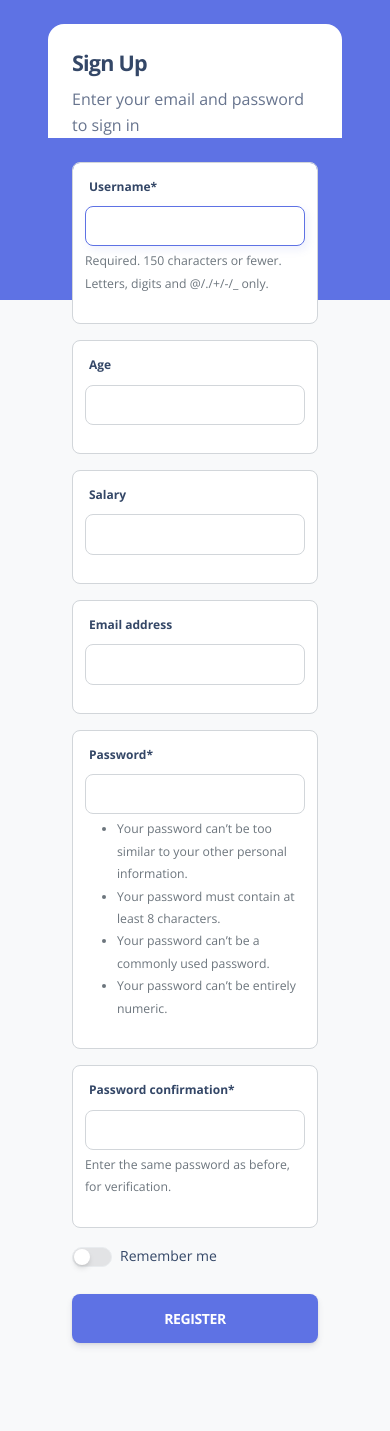
After one commit to ve-saurabh/Project-Management-System, a Django app: page /user/developer-register/ in a window 390 px wide. The commit adds this page. Run offline with Django 5.2, Linux system fonts and the light colour scheme; some libraries are stand-ins or nearby versions.

Commit message:
[9 Mar] [v2] adding developer dashoboard, registration and login form

```diff
--- a/pms/templates/base.html
+++ b/pms/templates/base.html
@@ -19,6 +19,7 @@
 
   <!-- CSS Files -->
   <script src="https://cdn.jsdelivr.net/npm/chart.js"></script>
+  <script src="https://code.jquery.com/jquery-3.6.0.min.js"></script>
 </head>
 <body class="g-sidenav-show bg-gray-100">
     <div class="min-height-300 bg-primary position-absolute w-100"></div>
--- /dev/null
+++ b/pms/templates/user/developer_register.html
@@ -0,0 +1,128 @@
+{% extends "../base.html" %}
+{% load static %}
+{% block content %}
+{% load crispy_forms_tags %}
+
+{% block navbar %}
+
+{% endblock navbar %}
+{% block nav %}
+
+{% endblock nav %}
+
+<main class="main-content mt-0 ps">
+  <section>
+    <div class="page-header min-vh-100">
+      <div class="container">
+        <div class="row">
+          <div class="col-xl-4 col-lg-5 col-md-7 d-flex flex-column mx-lg-0 mx-auto">
+            <div class="card card-plain" >
+              <div class="card-header pb-0 text-start">
+                <h4 class="font-weight-bolder">Sign Up</h4>
+                <p class="mb-0">Enter your email and password to sign in</p>
+              </div>
+
+              <div class="card-body">
+                <form role="form" method ="POST">
+                    {% csrf_token %}
+                    <div class="mb-3">
+                        <div class = "form-control form-control-lg">
+                        {{form.username|as_crispy_field}}
+                        </div>
+                      </div>
+
+                      <div class="mb-3">
+                        <div class = "form-control form-control-lg">
+                        {{form.age|as_crispy_field}}
+                        </div>
+                      </div>
+
+                      <div class="mb-3">
+                        <div class = "form-control form-control-lg">
+                        {{form.salary|as_crispy_field}}
+                        </div>
+                      </div>
+
+                    <div class="mb-3">
+                      <div class = "form-control form-control-lg">
+                        {{form.email|as_crispy_field}}
+                      </div>
+                    </div>
+
+                    <div class="mb-3">
+                      <div class = "form-control form-control-lg">
+                        {{form.password1|as_crispy_field}}
+                      </div>
+                    </div>
+
+                    <div class="mb-3">
+                      <div class = "form-control form-control-lg">
+                        {{form.password2|as_crispy_field}}
+                      </div>
+                    </div>
+
+                    <div class="form-check form-switch">
+                      <input
+                        class="form-check-input"
+                        type="checkbox"
+                        id="rememberMe"/>
+                      <label class="form-check-label" for="rememberMe">
+                        Remember me
+                      </label>
+                    </div>
+
+                    <div class="text-center">
+                      {% comment %} <button
+                        type="button"
+                        class="btn btn-lg btn-primary btn-lg w-100 mt-4 mb-0"
+                      >
+                        Sign in
+                      </button> {% endcomment %}
+                      <input type = "submit" value ="REGISTER" class="btn btn-lg btn-primary btn-lg w-100 mt-4 mb-0">
+                    </div>
+                  </form>
+                </div>
+              <div class="card-footer text-center pt-0 px-lg-2 px-1">
+                {% comment %} <p class="mb-4 text-sm mx-auto">
+                  Don't have an account?
+                  <a
+                    href="javascript:;"
+                    class="text-primary text-gradient font-weight-bold"
+                    >Sign up</a
+                  > {% endcomment %}
+                </p>
+              </div>
+            </div>
+          </div>
+          <div
+            class="col-6 d-lg-flex d-none h-100 my-auto pe-0 position-absolute top-0 end-0 text-center justify-content-center flex-column"
+          >
+            <div
+              class="position-relative bg-gradient-primary h-100 m-3 px-7 border-radius-lg d-flex flex-column justify-content-center overflow-hidden"
+              style="
+                background-image: url('https://raw.githubusercontent.com/creativetimofficial/public-assets/master/argon-dashboard-pro/assets/img/signin-ill.jpg');
+                background-size: cover;
+              "
+            >
+              <span class="mask bg-gradient-primary opacity-6"></span>
+              <h4 class="mt-5 text-white font-weight-bolder position-relative">
+                "Attention is the new currency"
+              </h4>
+              <p class="text-white position-relative">
+                The more effortless the writing looks, the more effort the
+                writer actually put into the process.
+              </p>
+            </div>
+          </div>
+        </div>
+      </div>
+    </div>
+  </section>
+  <div class="ps__rail-x" style="left: 0px; bottom: 0px">
+    <div class="ps__thumb-x" tabindex="0" style="left: 0px; width: 0px"></div>
+  </div>
+  <div class="ps__rail-y" style="top: 0px; right: 0px">
+    <div class="ps__thumb-y" tabindex="0" style="top: 0px; height: 0px"></div>
+  </div>
+</main>
+{% endblock content %}
--- a/pms/user/urls.py
+++ b/pms/user/urls.py
@@ -9,4 +9,5 @@ urlpatterns = [
     path('manager-dashboard/', views.ManagerDashboardView.as_view(), name="manager-dashboard"),
     path('developer-dashboard/', views.DeveloperDashboardView.as_view(),name="developer-dashboard"),
     path('logout/', LogoutView.as_view(next_page = "login"), name="logout"),
+    path('developer-register/', views.DeveloperRegisterView.as_view(), name="developer-register"),
 ]
--- a/pms/user/views.py
+++ b/pms/user/views.py
@@ -15,7 +15,10 @@ from django.contrib.auth.decorators import login_required
 from django.utils.decorators import method_decorator
 from project.models import Project
 from django.contrib import messages
-# Create your views here.
+from django.shortcuts import redirect
+from django.urls import reverse
+
+
 class ManagerRegisterView(CreateView):
     template_name = 'user/manage_register.html'
     model = User
@@ -37,7 +40,17 @@ class DeveloperRegisterView(CreateView):
     template_name = 'user/developer_register.html'
     model = User
     form_class = DeveloperRegistrationForm
-    success_url = '/login/'
+    success_url = '/user/login/'
+
+    def form_valid(self, form):
+        email = form.cleaned_data.get('email')
+        print("email-->", email)
+        if sendMail(email):
+            print("Mail sent successfully")
+            return super().form_valid(form)
+        else:
+            return super().form_valid(form)
+
 
 def sendMail(to):
     subject = 'Welcome to pms'
@@ -64,9 +77,18 @@ class UserLoginView(LoginView):
         else:
             messages.error(self.request, 'Invalid username or password. Please register first.')
 
+
+# RESTRICTING DEVELOPER FROM ACCESSING MANAGER DASHBOARD
+def manager_required(view_func):
+    def wrapper(request, *args, **kwargs):
+        if not request.user.is_manager:
+            return redirect(reverse('developer-dashboard')) # Redirect to an access denied page or another appropriate page
+        return view_func(request, *args, **kwargs)
+    return wrapper
+
+@method_decorator(manager_required, name='dispatch')
 @method_decorator(login_required(login_url="/user/login/"), name='dispatch')
 class ManagerDashboardView(ListView):
-
     def get(self, request, *args, **kwargs):
         #logic to get all projects
         context = {}
@@ -76,10 +98,22 @@ class ManagerDashboardView(ListView):
 
     template_name = 'user/manager_dashboard.html'
 
+# RESTRICTING MANAGER FROM ACCESSING DEVELOPER DASHBOARD
+def developer_required(view_func):
+    def wrapper(request, *args, **kwargs):
+        if not request.user.is_developer:
+            return redirect(reverse('manager-dashboard')) # Redirect to an access denied page or another appropriate page
+        return view_func(request, *args, **kwargs)
+    return wrapper
+
+@method_decorator(developer_required, name='dispatch')
+@method_decorator(login_required(login_url="/user/login/"), name='dispatch')
 class DeveloperDashboardView(ListView):
-
     def get(self, request, *args, **kwargs):
         #logic to get all projects
-        return render(request, 'user/developer_dashboard.html')
+        context = {}
+        projects = Project.objects.all().values() #select * from employee
+        context["projects"] = projects
+        return render(request, 'user/developer_dashboard.html', context)
 
     template_name = 'user/developer_dashboard.html'
```
Also changed, not shown: pms/templates/project/project_list.html (+44 -24 lines), pms/templates/user/developer_dashboard.html (added, +66 -0 lines), pms/templates/user/manager_dashboard.html (+1 -6 lines).
